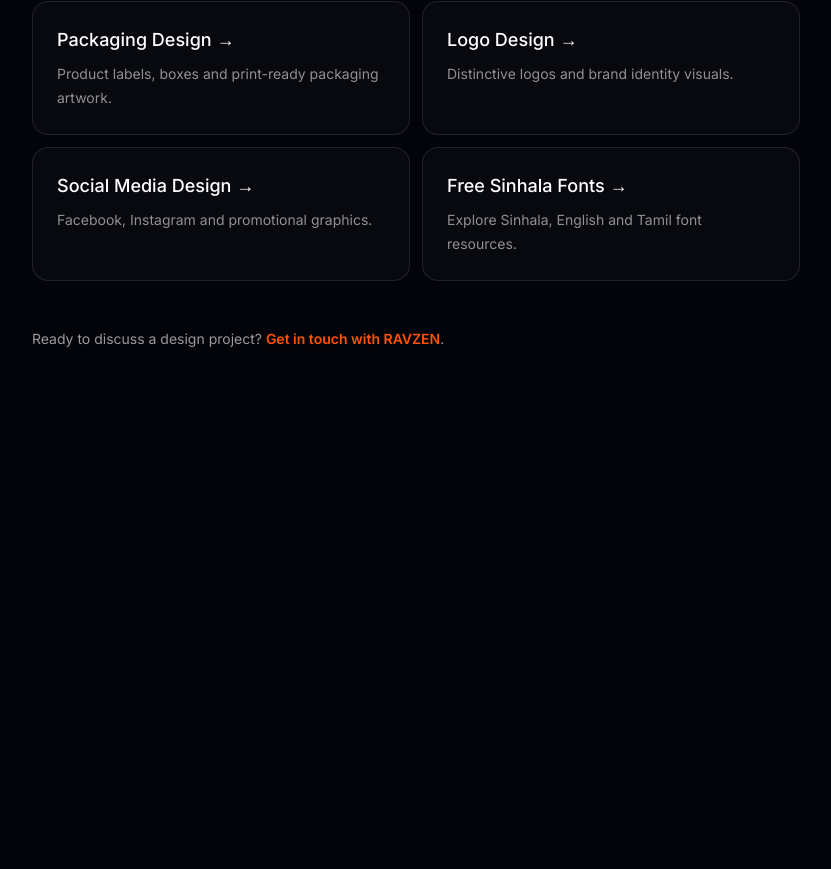
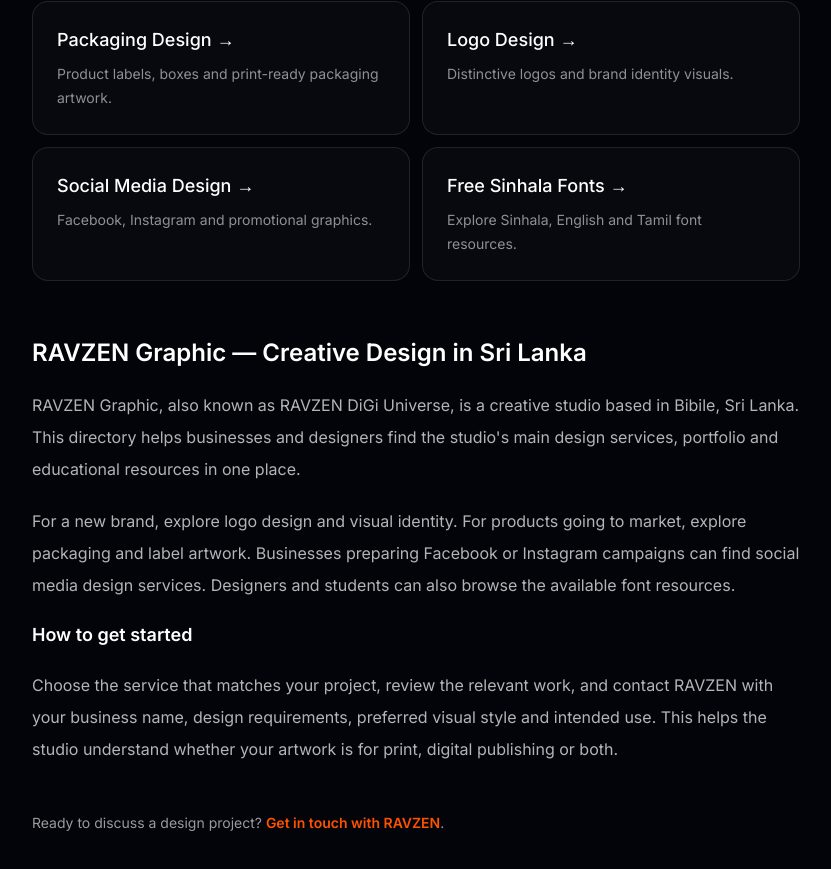
Before and after one commit to prorav98-ravzen/ravzen-digi-universe, a Next.js app: page /explore in a window 1280 px wide. Shown: the part 319-1188 px from the top of the page, without its empty margins (224-1055 px from the left). Before the commit the page ends 800 px from the top, so only its background shows below. Built offline with nearby package versions, Linux system fonts and the light colour scheme; no server answers.

Commit message:
fix(seo): expand explore directory with useful studio and service guidance

```diff
--- a/src/app/explore/page.tsx
+++ b/src/app/explore/page.tsx
@@ -29,6 +29,13 @@ export default function ExplorePage() {
             </Link>
           ))}
         </nav>
+        <section aria-labelledby="explore-studio" className="mt-14 space-y-5 text-white/70">
+          <h2 id="explore-studio" className="text-2xl font-semibold text-white">RAVZEN Graphic — Creative Design in Sri Lanka</h2>
+          <p className="leading-8">RAVZEN Graphic, also known as RAVZEN DiGi Universe, is a creative studio based in Bibile, Sri Lanka. This directory helps businesses and designers find the studio's main design services, portfolio and educational resources in one place.</p>
+          <p className="leading-8">For a new brand, explore logo design and visual identity. For products going to market, explore packaging and label artwork. Businesses preparing Facebook or Instagram campaigns can find social media design services. Designers and students can also browse the available font resources.</p>
+          <h3 className="text-lg font-semibold text-white">How to get started</h3>
+          <p className="leading-8">Choose the service that matches your project, review the relevant work, and contact RAVZEN with your business name, design requirements, preferred visual style and intended use. This helps the studio understand whether your artwork is for print, digital publishing or both.</p>
+        </section>
         <p className="mt-12 text-sm text-white/60">Ready to discuss a design project? <Link href="/#contact" className="font-semibold text-orange-400 hover:underline">Get in touch with RAVZEN</Link>.</p>
       </div>
     </main>
```
